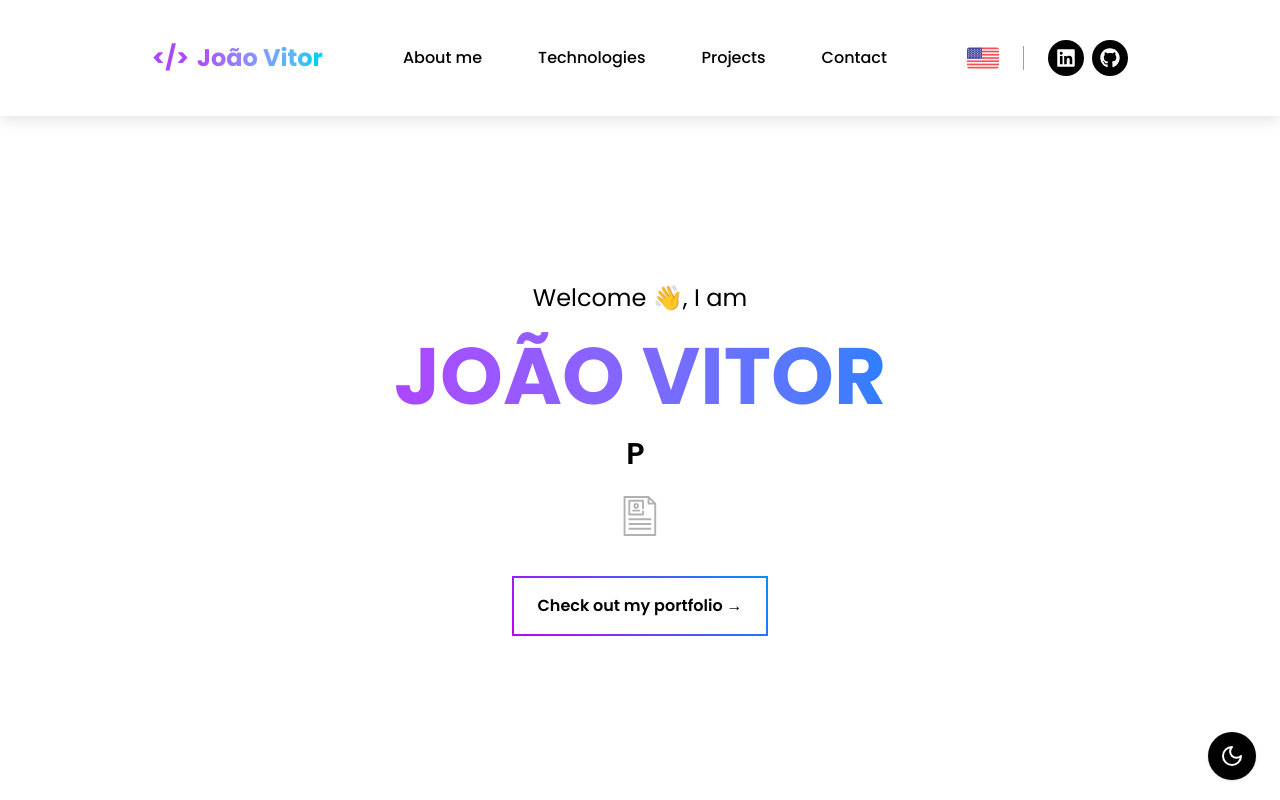
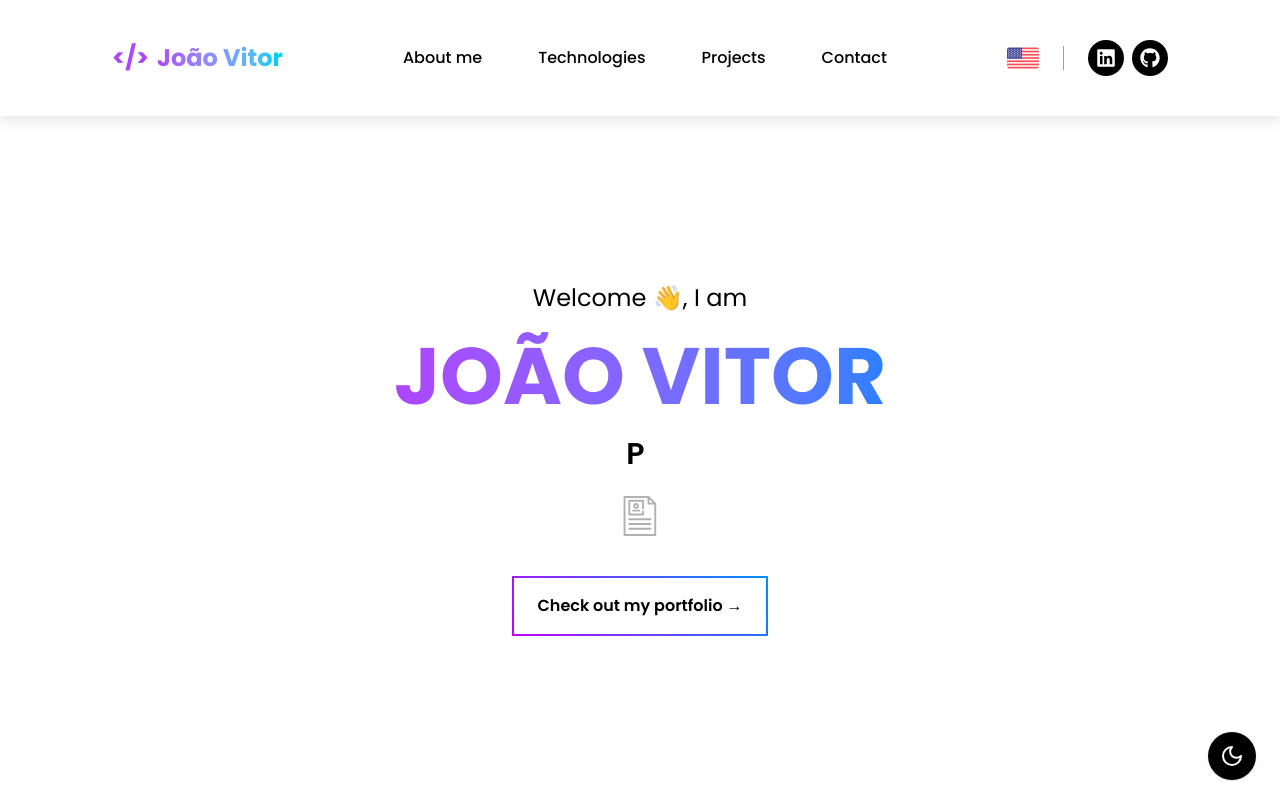
Before and after one commit to joaosilvaz/portfolio, a Next.js app: page /en in a window 1280 px wide. Shown: the top 800 px of the page. Built offline with nearby package versions, Linux system fonts and the light colour scheme.

Commit message:
feat: update header css

```diff
--- a/src/components/Header.tsx
+++ b/src/components/Header.tsx
@@ -18,7 +18,7 @@ export default function Header() {
     }
 
     return (
-        <header className="fixed bg-back-dark !bg-opacity-80 backdrop-blur-sm transition z-10 shadow-[0px_3px_15px_0px] dark:shadow-[#151725] shadow-[#e0e0e0] w-full px-4 md:px-8 xl:px-28 py-10 flex items-center justify-around text-black dark:text-white">
+        <header className="fixed bg-back-dark !bg-opacity-80 backdrop-blur-sm transition z-10 shadow-[0px_3px_15px_0px] dark:shadow-[#151725] shadow-[#e0e0e0] w-full px-4 md:px-8 xl:px-28 py-10 flex items-center justify-between text-black dark:text-white">
             <div className="text-2xl font-bold flex items-center gap-2 z-20">
                 <span className="text-purple-500">&lt;/&gt;</span>
                 <Link href="#home">
```
